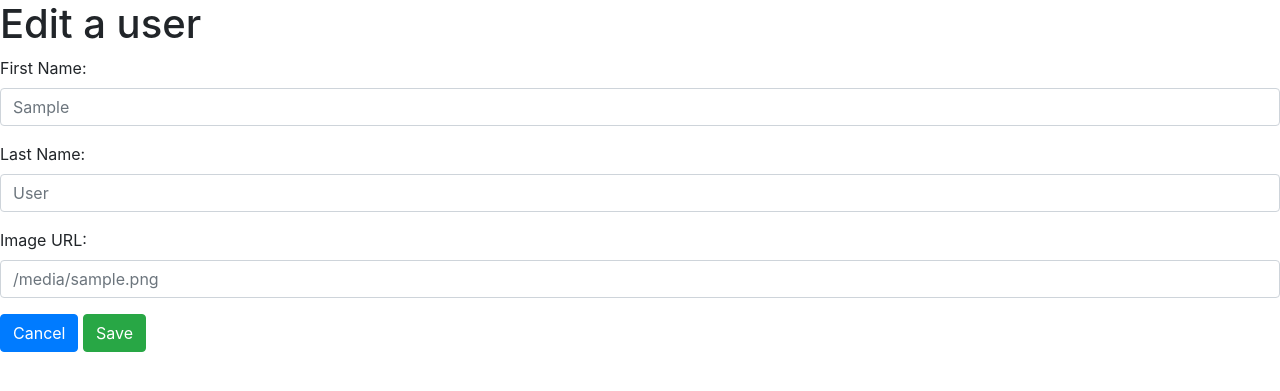
After one commit to ojayo/blogly, a Flask app: template templates/user-edit.html in a window 1280 px wide. The commit adds this page. Shown: the top 391 px of the page. Run offline with Flask 2, Linux system fonts and the light colour scheme; the template is opened without the code that fills it: most values are stand-ins (such as "Sample title", 1, 10 or a date in 2020); some libraries are stand-ins or nearby versions.

Commit message:
stopped before user edits

```diff
--- a/app.py
+++ b/app.py
@@ -12,6 +12,7 @@ app.config['SQLALCHEMY_TRACK_MODIFICATIONS'] = False
 app.config['SQLALCHEMY_ECHO'] = True
 
 debug = DebugToolbarExtension(app)
+app.config['DEBUG_TB_INTERCEPT_REDIRECTS'] = False
 
 connect_db(app)
 db.create_all()
@@ -20,4 +21,56 @@ db.create_all()
 def home_page():
     """ shows home page """
 
+    return redirect('/users')
+
+@app.route('/users')
+def user_page():
+    """ shows all users """
+
     return render_template('users.html')
+
+@app.route('/users/new', methods=["POST", "GET"])
+def handle_new_user():
+    """ process the add form and adds a new user """
+
+    if request.method == "GET":
+        return render_template('form.html')
+
+    else:
+        first_name = request.form['firstName']
+        last_name = request.form['lastName']
+        image_url = request.form['imageUrl']
+
+        new_user_info = User(first_name=first_name, last_name=last_name, image_url=image_url)
+        db.session.add(new_user_info)
+        db.session.commit()
+
+        return redirect('/users')
+
+@app.route("/users/<int:user_id>")
+def user_info(user_id):
+    """ displays info about the user """
+
+    user = User.query.get(user_id)
+    # why can't we do user = User.query.get(1).all()
+    # User.query returns a query object
+    # you have to pick if you want one or all, can't do both
+
+    return render_template('user-detail.html', user=user)
+
+@app.route("/users/<int:user_id>/edit", methods=["POST", "GET"])
+def edit_user():
+    """ edit user information """
+
+    if request.method == "GET":
+        return render_template('user-edit.html')
+    else:
+        first_name = request.form['firstName']
+        last_name = request.form['lastName']
+        image_url = request.form['imageUrl']
+
+        new_user_info = User(first_name=first_name, last_name=last_name, image_url=image_url)
+        db.session.add(new_user_info)
+        db.session.commit()
+
+        return redirect('/users')
--- /dev/null
+++ b/templates/user-edit.html
@@ -0,0 +1,24 @@
+{% extends 'base.html' %}
+
+{% block content %}
+
+<h1>Edit a user</h1>
+
+<form>
+    <div class="form-group">
+        <label for="firstName">First Name:</label>
+        <input type="text" class="form-control" id="firstName" placeholder="{{first_name}}">
+    </div>
+    <div class="form-group">
+        <label for="lastName">Last Name:</label>
+        <input type="text" class="form-control" id="lastName" placeholder="{{last_name}}">
+    </div>
+    <div class="form-group">
+        <label for="imageUrl">Image URL:</label>
+        <input type="text" class="form-control" id="imageUrl" placeholder="{{image_url}}">
+    </div>
+    <button type="submit" class="btn btn-primary" id="cancel">Cancel</button>
+    <button type="submit" class="btn btn-success" id="save">Save</button>
+</form>
+
+{% endblock %}
--- a/templates/users.html
+++ b/templates/users.html
@@ -9,6 +9,6 @@
     {% endfor %}
 </ul>
 
-<button type="button" class="btn btn-secondary">Add User</button>
+<a class="btn btn-secondary" href="/users/new" role="button">Add User</a>
 
 {% endblock %}
```
Also changed, not shown: templates/form.html (+9 -5 lines), templates/user-detail.html (added, +12 -0 lines).
